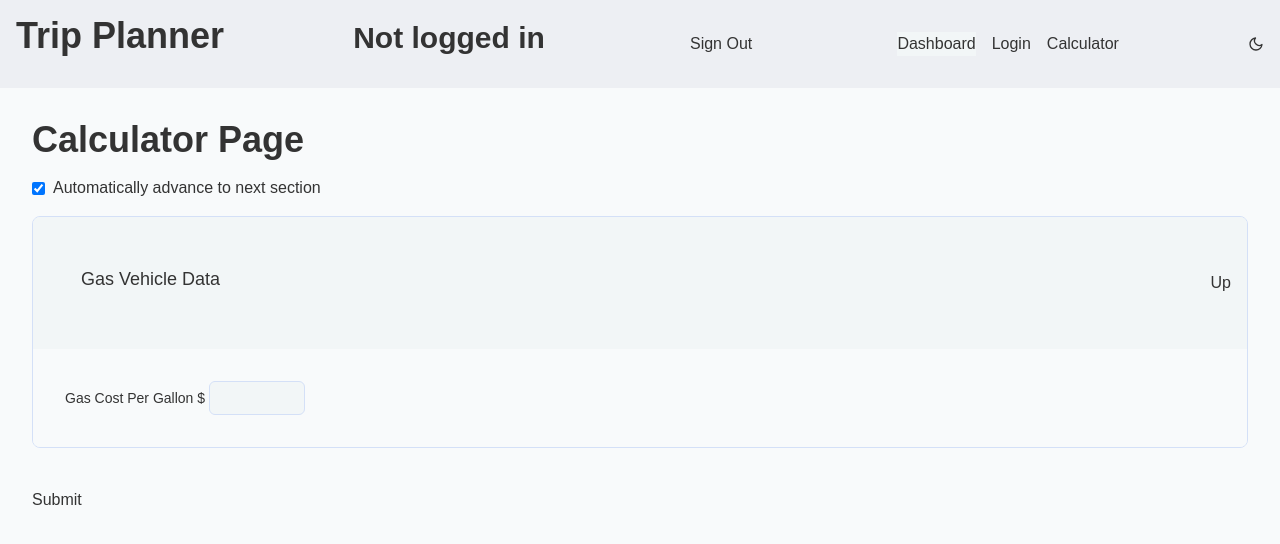
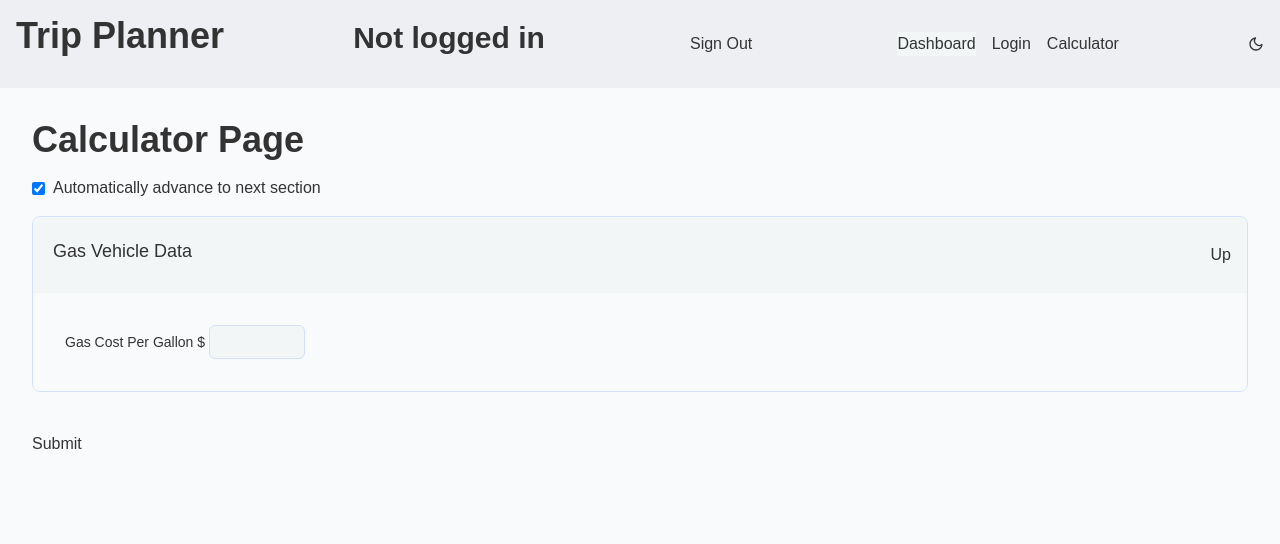
Before and after one commit to adamhinton/mileagebuddy, a Next.js app: page /calculator in a window 1280 px wide. Shown: the top 544 px of the page. Built offline with nearby package versions, Linux system fonts and the light colour scheme; no server answers.

Commit message:
Fix ridiculous padding on form sectino header

```diff
--- a/src/app/globals.css
+++ b/src/app/globals.css
@@ -62,12 +62,9 @@
 
 	.mileage-calc-form-section-header {
 		@apply w-full flex items-center justify-between
-  p-4 bg-background-elevated
+  p-1 bg-background-elevated
   hover:bg-background-highlight
   transition-colors;
-
-		@apply sm:p-6;
-		@apply md:p-8;
 	}
 
 	.mileage-calc-form-section-content {
```
